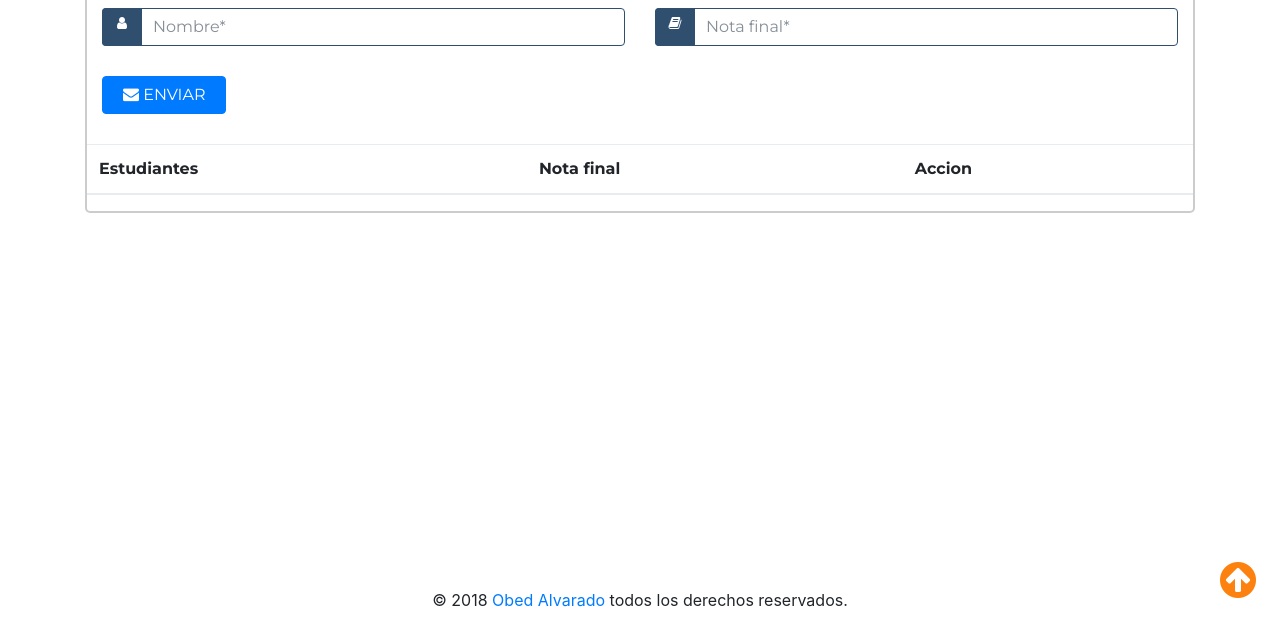
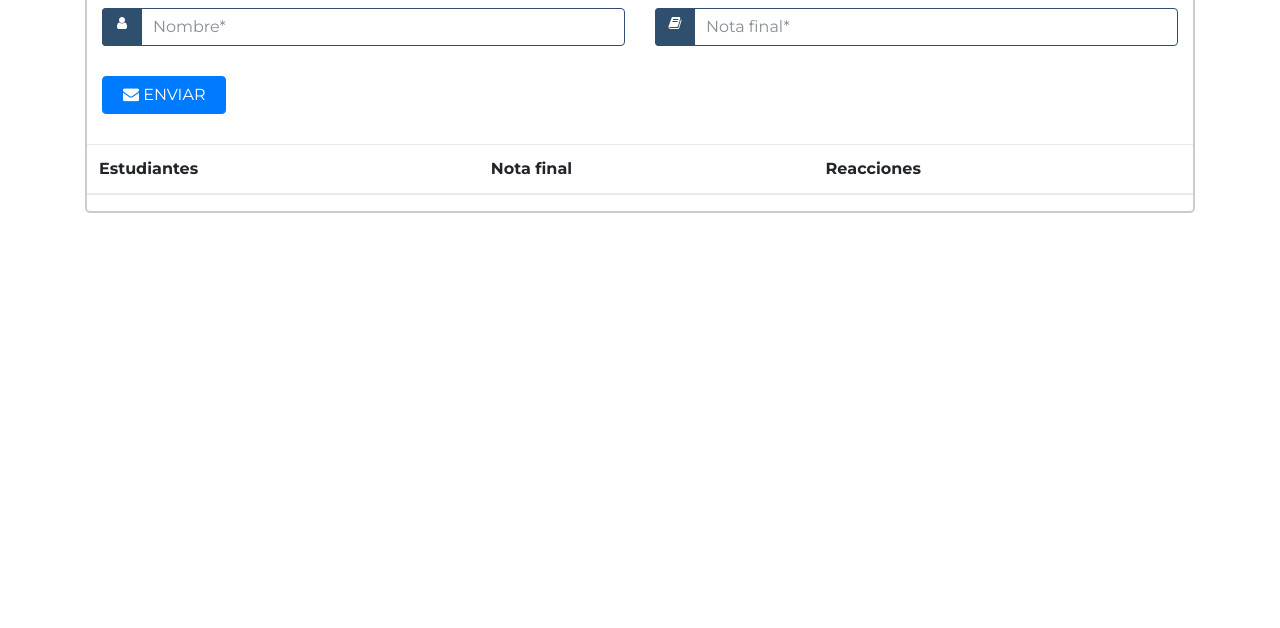
Before and after one commit to garbf1996/tarea_js, a plain HTML site: page 1-publicar_nota/index.html in a window 1280 px wide. Shown: the part 172-800 px from the top of the page. Drawn offline with Linux system fonts and the light colour scheme.

Commit message:
plublicacion

```diff
--- a/1-publicar_nota/index.html
+++ b/1-publicar_nota/index.html
@@ -68,7 +68,7 @@
                                                           <tr>
                                                             <th scope="col">Estudiantes</th>
                                                             <th scope="col">Nota final</th>
-                                                            <th scope="col">Accion</th>
+                                                            <th scope="col">Reacciones</th>
                                                           </tr>
                                                         </thead>
                                                         <tbody id="resulatdonota">
@@ -115,21 +115,6 @@
 	<div class="colBottomMargin">
 		&nbsp;<div class="colBottomMargin">&nbsp;</div>
 	</div>
-
-	<div id="footer" class="footer">
-		<div class="container">
-
-			<div class="row">
-				<div class="footer-top col-sm-12">
-					<p class="text-center copyright">&copy; 2018 <a href="https://obedalvarado.pw/blog/" class="footer-site-link">Obed Alvarado</a> todos los derechos reservados. </p>
-				</div><!-- end col -->
-			</div><!-- end row -->
-
-		</div><!--End container -->
-	</div>
-
-	<a href="#" class="scrollup"><i class="fa fa-arrow-circle-up"></i></a>
-
 	<!-- jQuery Library -->
 	<script src="js/jquery-3.2.1.min.js"></script>
 	<!-- Popper js -->
```
